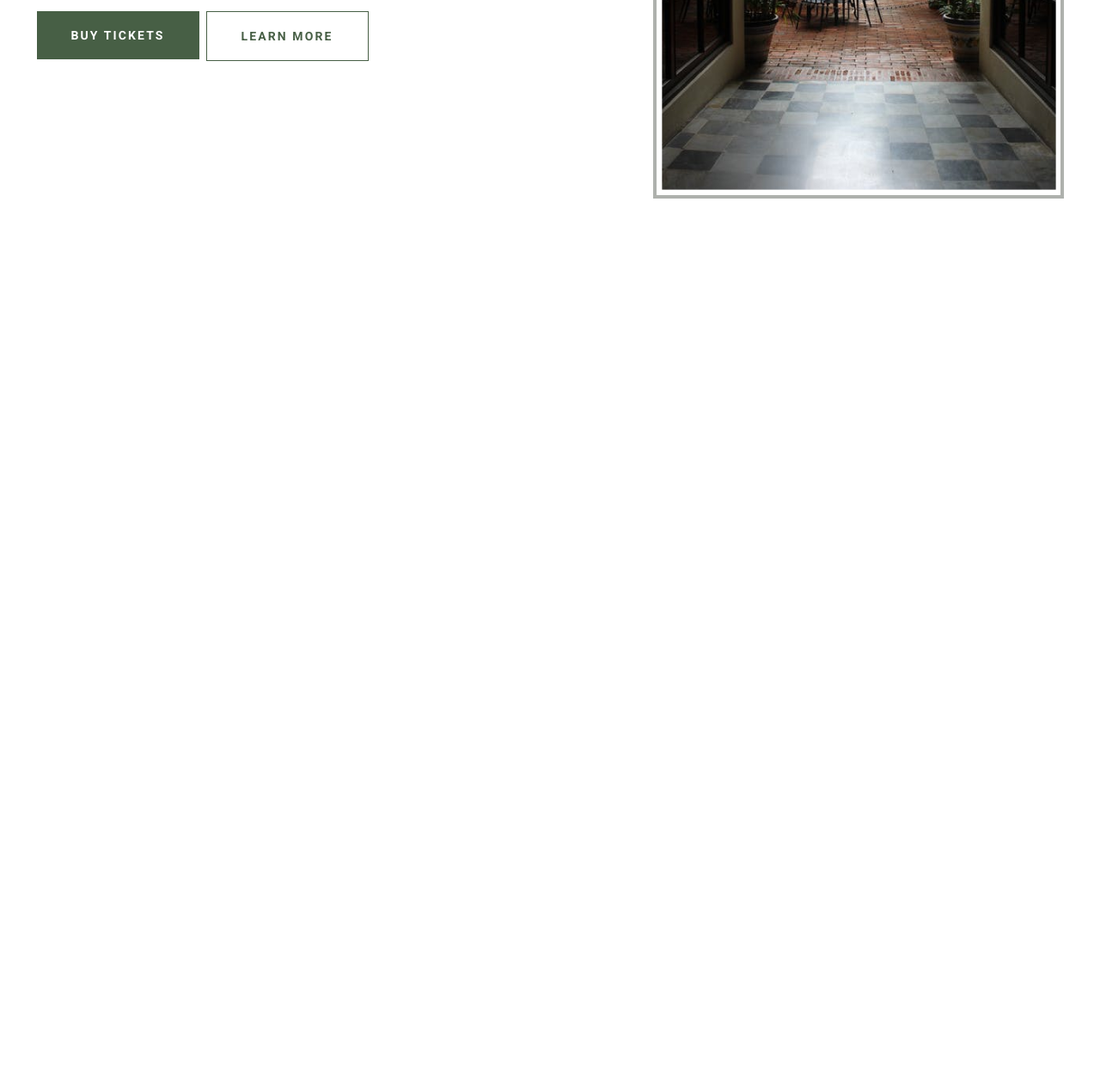
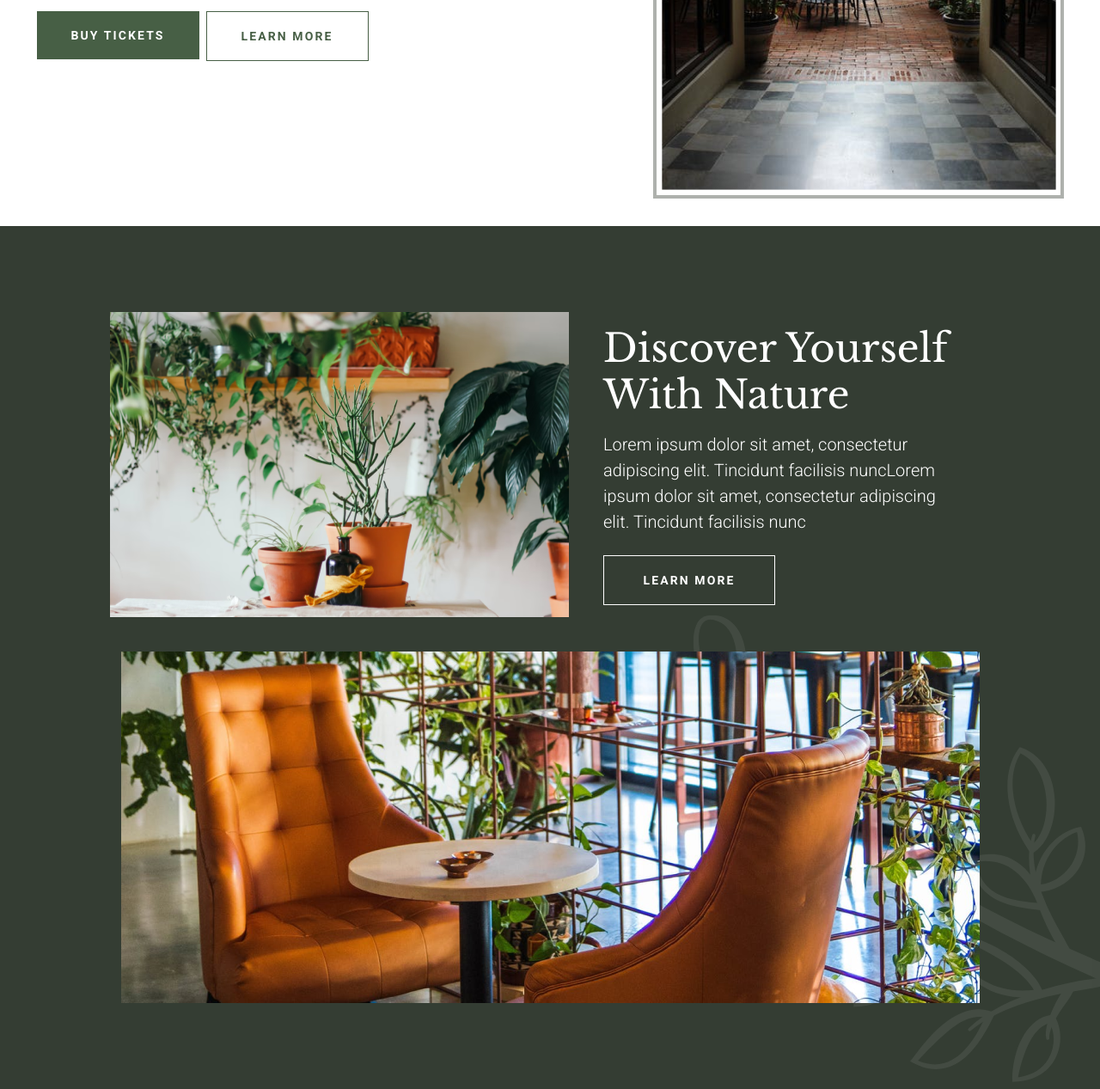
Before and after one commit to M-oliveda/Web-BotanicalWebsite, a website built with Parcel: page web/src/index.html in a window 1280 px wide. Shown: the part 546-1813 px from the top of the page at 86% size. Before the commit the page ends 809 px from the top, so only its background shows below. Built offline with nearby package versions, Linux system fonts and the light colour scheme.

Commit message:
:construction: Add another website section.

```diff
--- a/web/src/index.html
+++ b/web/src/index.html
@@ -108,5 +108,41 @@
         </picture>
       </div>
     </section>
+    <section class="website-description">
+      <picture>
+        <source
+          srcset="./assets/img/image-md-1.png"
+          media="(min-width: 768px) and (max-width: 1200px)"
+        />
+        <source
+          srcset="./assets/img/image-xl-1.png"
+          media="(min-width: 1200px)"
+        />
+        <img src="./assets/img/image-sm-1.png" alt="Two plans, in a garden." />
+      </picture>
+      <picture>
+        <source
+          srcset="./assets/img/image-md-2.png"
+          media="(min-width: 768px) and (max-width: 1200px)"
+        />
+        <source
+          srcset="./assets/img/image-xl-2.png"
+          media="(min-width: 1200px)"
+        />
+        <img
+          src="./assets/img/image-sm-2.png"
+          alt="Two chairs, in a garden or patio."
+        />
+      </picture>
+      <div class="content">
+        <h2 class="text-white">Discover yourself with nature</h2>
+        <p class="text-white fw-light">
+          Lorem ipsum dolor sit amet, consectetur adipiscing elit. Tincidunt
+          facilisis nuncLorem ipsum dolor sit amet, consectetur adipiscing elit.
+          Tincidunt facilisis nunc
+        </p>
+        <a href="#" class="btn secondary-btn">Learn More</a>
+      </div>
+    </section>
   </body>
 </html>
--- /dev/null
+++ b/web/src/scss/_website-description.scss
@@ -0,0 +1,87 @@
+section.website-description {
+  padding: 56px 10px;
+
+  background-image: url("../assets/img/bg-image.svg");
+  background-size: 40%;
+  background-repeat: no-repeat;
+  background-position: bottom right;
+  background-color: $header-color;
+
+  display: flex;
+  flex-flow: column nowrap;
+  gap: 40px;
+  align-items: center;
+
+  @media (min-width: map-get($grid-breakpoints,"md")) {
+    & {
+      padding: 56px 120px;
+
+      align-items: flex-start;
+    }
+  }
+
+  @media (min-width: map-get($grid-breakpoints,"xl")) {
+    & {
+      padding: 100px 60px;
+
+      flex-flow: row wrap;
+      justify-content: center;
+      align-items: center;
+    }
+
+    picture:nth-child(2) {
+      order: 1;
+    }
+  }
+
+  .content {
+    display: flex;
+    flex-flow: column nowrap;
+    gap: 0.5em;
+    align-items: center;
+
+    @media (min-width: map-get($grid-breakpoints,"md")) {
+      & {
+        align-items: flex-start;
+      }
+    }
+
+    .secondary-btn {
+      width: 200px;
+
+      color: $white;
+      border-color: $white;
+
+      font-size: 14px;
+    }
+
+    h2 {
+      max-width: 450px;
+
+      font-size: 34px;
+      text-align: center;
+      text-transform: capitalize;
+
+      @media (min-width: map-get($grid-breakpoints,"md")) {
+        & {
+          font-size: 45px;
+          text-align: left;
+        }
+      }
+    }
+
+    p {
+      max-width: 400px;
+
+      text-align: center;
+      font-size: 16px;
+
+      @media (min-width: map-get($grid-breakpoints,"md")) {
+        & {
+          font-size: 20px;
+          text-align: left;
+        }
+      }
+    }
+  }
+}
--- a/web/src/scss/styles.scss
+++ b/web/src/scss/styles.scss
@@ -3,6 +3,7 @@
 
 // 2. Include any default variable overrides here
 $primary: #475f45;
+$header-color: #343d33;
 
 $font-family-base: "Roboto", sans-serif;
 $headings-font-family: "Libre Baskerville", serif;
@@ -35,3 +36,4 @@ $headings-font-family: "Libre Baskerville", serif;
 @import "./website-header";
 @import "./buttons";
 @import "./website-hero";
+@import "./website-description";
```
Also changed, not shown: web/src/assets/img/bg-image.svg (added), web/src/assets/img/image-md-1.png (added), web/src/assets/img/image-md-2.png (added), web/src/assets/img/image-sm-1.png (added), web/src/assets/img/image-sm-2.png (added), web/src/assets/img/image-xl-1.png (added), web/src/assets/img/image-xl-2.png (added).
